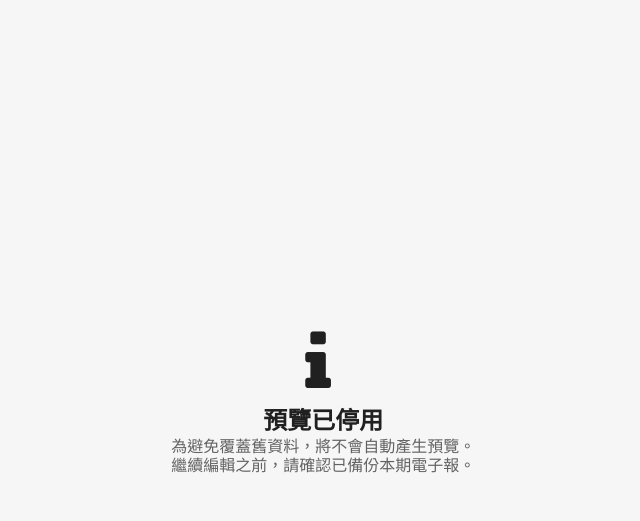
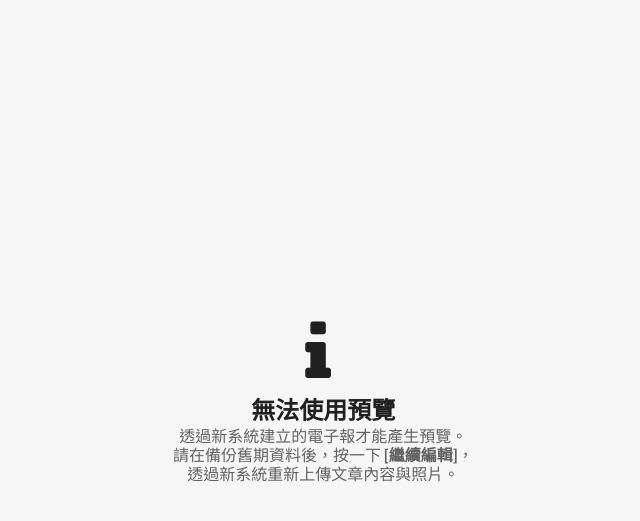
Before and after one commit to rschiang/student-weekly, a Django app: template issues/jinja2/messages/preview_unavailable.html in a window 1280 px wide. Shown: the top 521 px of the page, without its empty margins (322-962 px from the left). Run offline with Django 3.2, Linux system fonts and the light colour scheme; the template is opened without the code that fills it, so the values that code supplies are empty.

Commit message:
Rewrite preview unavailable message

```diff
--- a/issues/jinja2/messages/preview_unavailable.html
+++ b/issues/jinja2/messages/preview_unavailable.html
@@ -1,6 +1,7 @@
 {% extends 'messages/base.html' %}
-{% block message_title %}預覽已停用{% endblock %}
+{% block message_title %}無法使用預覽{% endblock %}
 {% block message_content %}
-    為避免覆蓋舊資料，將不會自動產生預覽。<br />
-    繼續編輯之前，請確認已備份本期電子報。
+    透過新系統建立的電子報才能產生預覽。<br />
+    請在備份舊期資料後，按一下 <strong>[繼續編輯]</strong>，<br / />
+    透過新系統重新上傳文章內容與照片。
 {% endblock %}
```
